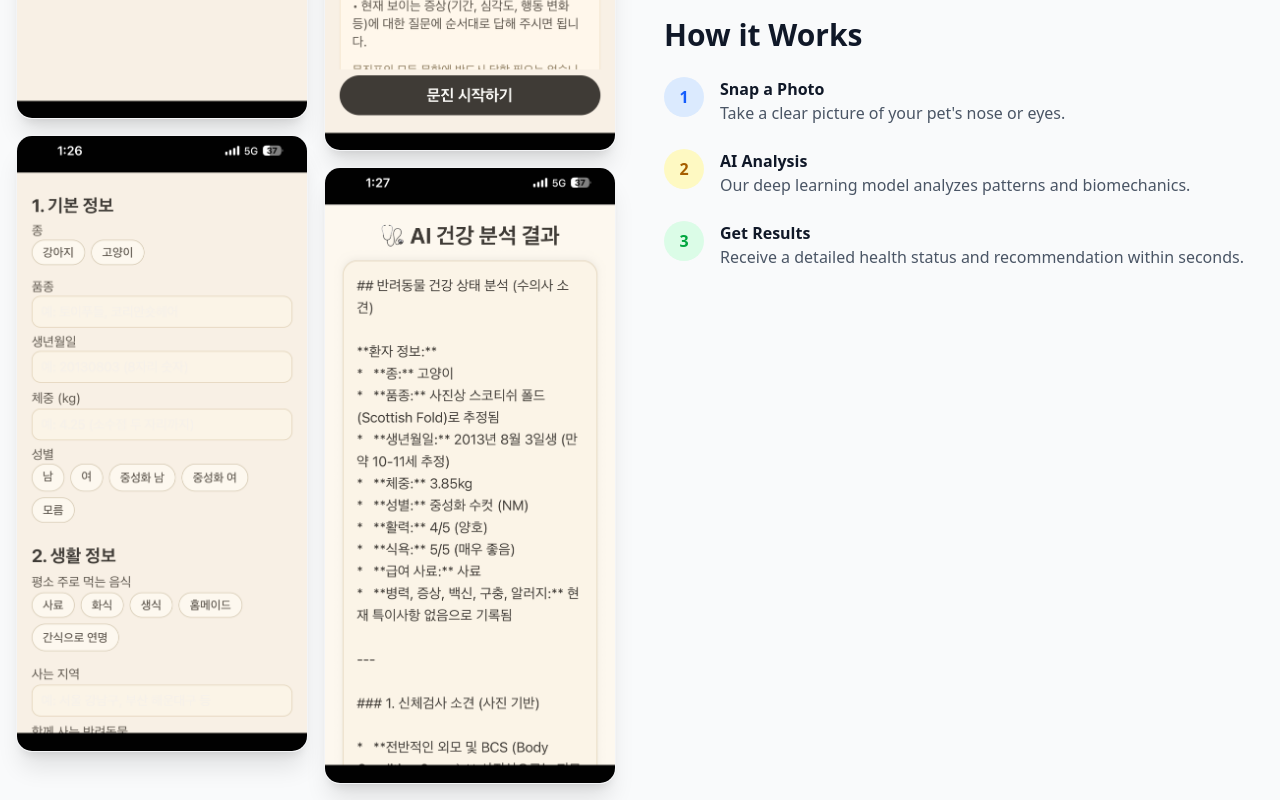
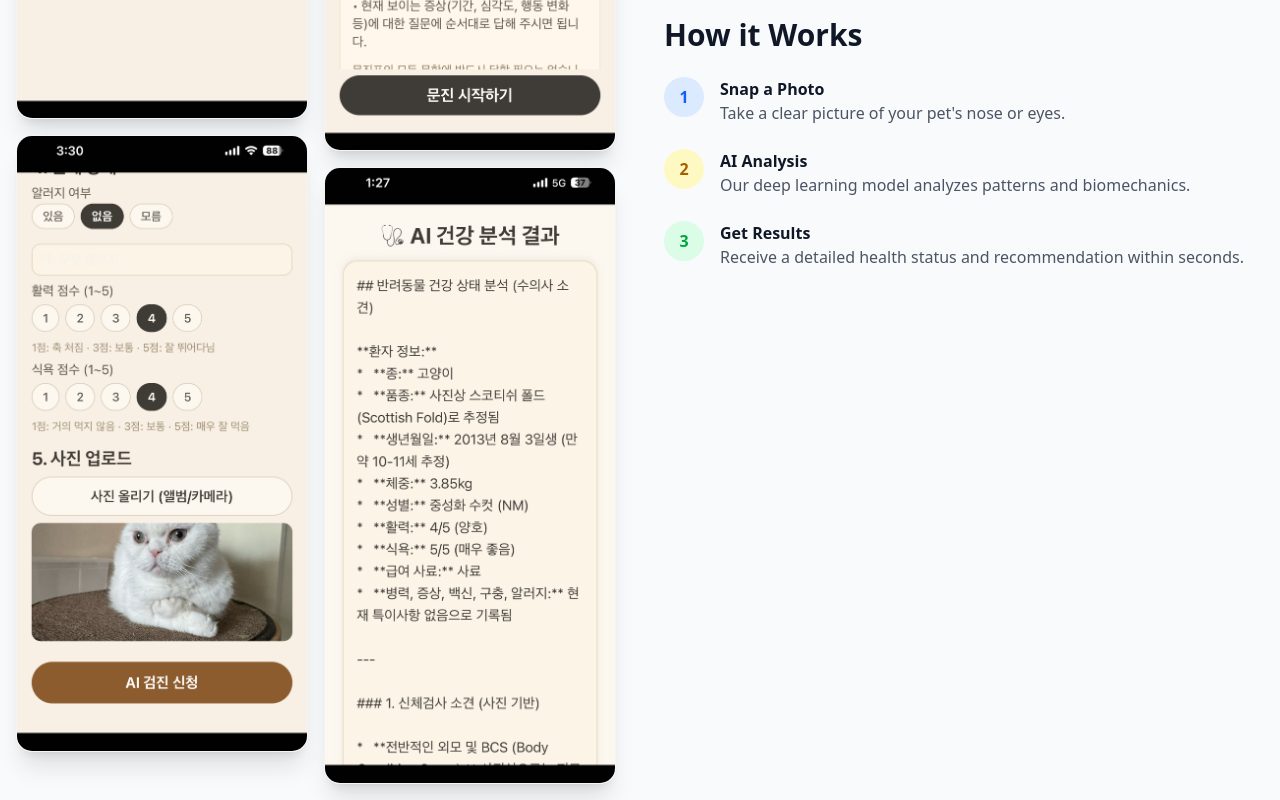
Before and after one commit to pdol1114-bit/inovaaiweb, a Next.js app: page /sniff in a window 1280 px wide. Shown: the part 2420-3220 px from the top of the page. Built offline with nearby package versions, Linux system fonts and the light colour scheme.

Commit message:
style: replace IMG_3 with IMG_6 on Sniff page

```diff
--- a/src/app/sniff/page.tsx
+++ b/src/app/sniff/page.tsx
@@ -95,7 +95,7 @@ export default function SniffPage() {
                                         <img src="/images/IMG_1.PNG" alt="Sniff Splash" className="absolute inset-0 w-full h-full object-cover" />
                                     </div>
                                     <div className="relative aspect-[9/19] rounded-2xl overflow-hidden shadow-xl border border-gray-100">
-                                        <img src="/images/IMG_3.PNG" alt="Sniff Survey" className="absolute inset-0 w-full h-full object-cover" />
+                                        <img src="/images/IMG_6.PNG" alt="Sniff Survey" className="absolute inset-0 w-full h-full object-cover" />
                                     </div>
                                 </div>
                                 <div className="space-y-4 mt-8">
```
